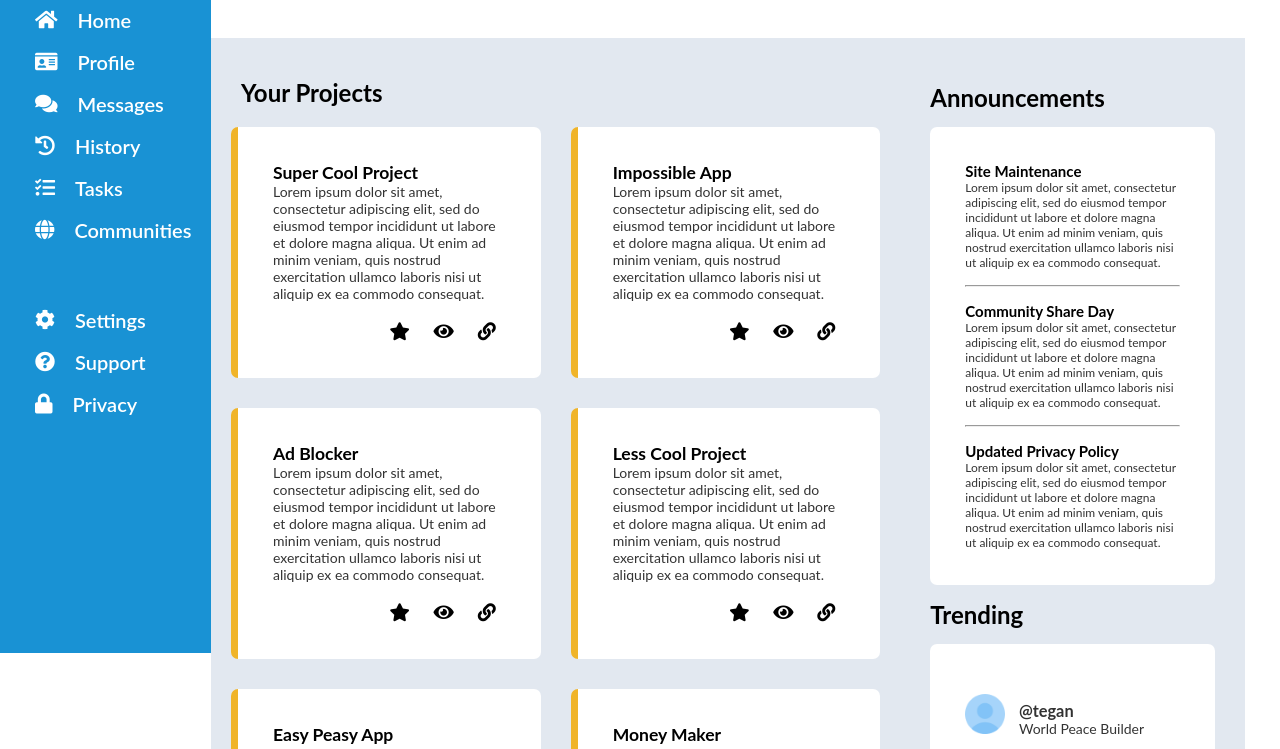
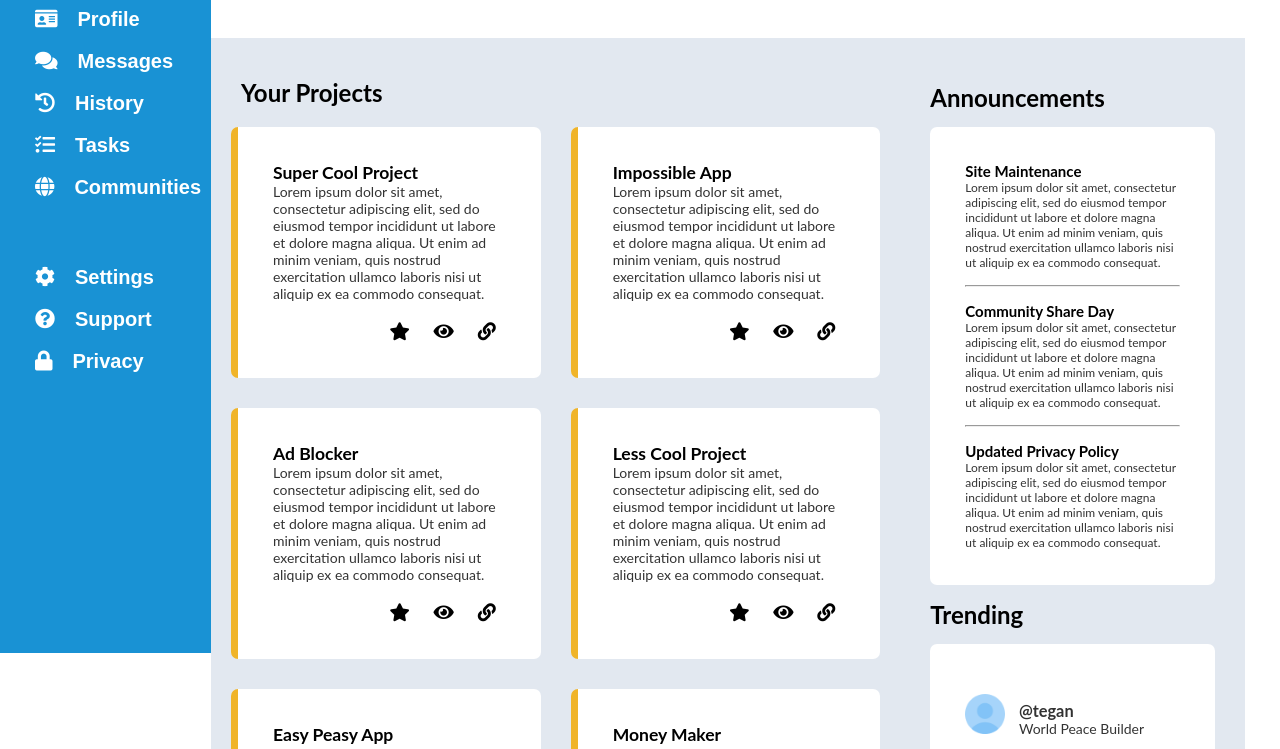
Before and after one commit to davidIvankov/-Admin_Dashboard, a plain HTML site: page index.html in a window 1280 px wide. Shown: the part 147-896 px from the top of the page. Drawn offline with Linux system fonts and the light colour scheme.

Commit message:
Updated dashboard sidebar

```diff
--- a/index.html
+++ b/index.html
@@ -21,44 +21,44 @@
                 </h1>
             </div>
             <div class="menu">
-                <div class="icon home">
+                <button class="icon home">
                     <i class="fa fa-home" aria-hidden="true"></i>
                     <p>Home</p>
-                </div>
-                <div class="icon profile">
+                </button>
+                <button class="icon profile">
                     <i class="fa fa-id-card" aria-hidden="true"></i>
                     <p>Profile</p>
-                </div>
-                <div class="icon message">
+                </button>
+                <button class="icon message">
                     <i class="fa fa-comments" aria-hidden="true"></i>
                     <p>Messages</p>
-                </div>
-                <div class="icon history">
+                </button>
+                <button class="icon history">
                     <i class="fa fa-history" aria-hidden="true"></i>
                     <p>History</p>
-                </div>
-                <div class="icon task">
+                </button>
+                <button class="icon task">
                     <i class="fa fa-tasks" aria-hidden="true"></i>
                     <p>Tasks</p>
-                </div>
-                <div class="icon community">
+                </button>
+                <button class="icon community">
                     <i class="fa fa-globe" aria-hidden="true"></i>
                     <p>Communities</p>
-                </div>
+                </button>
             </div>
             <div class="menu">
-                <div class="icon setting">
+                <button class="icon setting">
                     <i class="fa fa-cog" aria-hidden="true"></i>
                     <p>Settings</p>
-                </div>
-                <div class="icon support">
+                </button>
+                <button class="icon support">
                     <i class="fa fa-question-circle" aria-hidden="true"></i>
                     <p>Support</p>
-                </div>
-                <div class="icon privacy">
+                </button>
+                <button class="icon privacy">
                     <i class="fa fa-lock" aria-hidden="true"></i>
                     <p>Privacy</p>
-                </div>
+                </button>
             </div>
         </div>
     </nav>
--- a/styles.css
+++ b/styles.css
@@ -46,8 +46,6 @@ form {
     flex-direction: column;
     align-items: center;
     gap: 60px;
-	font-size: 20px;
-	font-weight: 600;
 }
 
 .dashboard {
@@ -71,6 +69,16 @@ form {
 	margin-left: 15px;
 	width: calc(100% - 15px);
 	height: 30px;
+	border: none;
+    background-color: #1992d4;
+    color: #FFFFFF;
+    font-size: 20px;
+    font-weight: 600;
+}
+
+.icon:hover {
+	cursor: pointer;
+	color: #000000;
 }
 
 .header {
```
